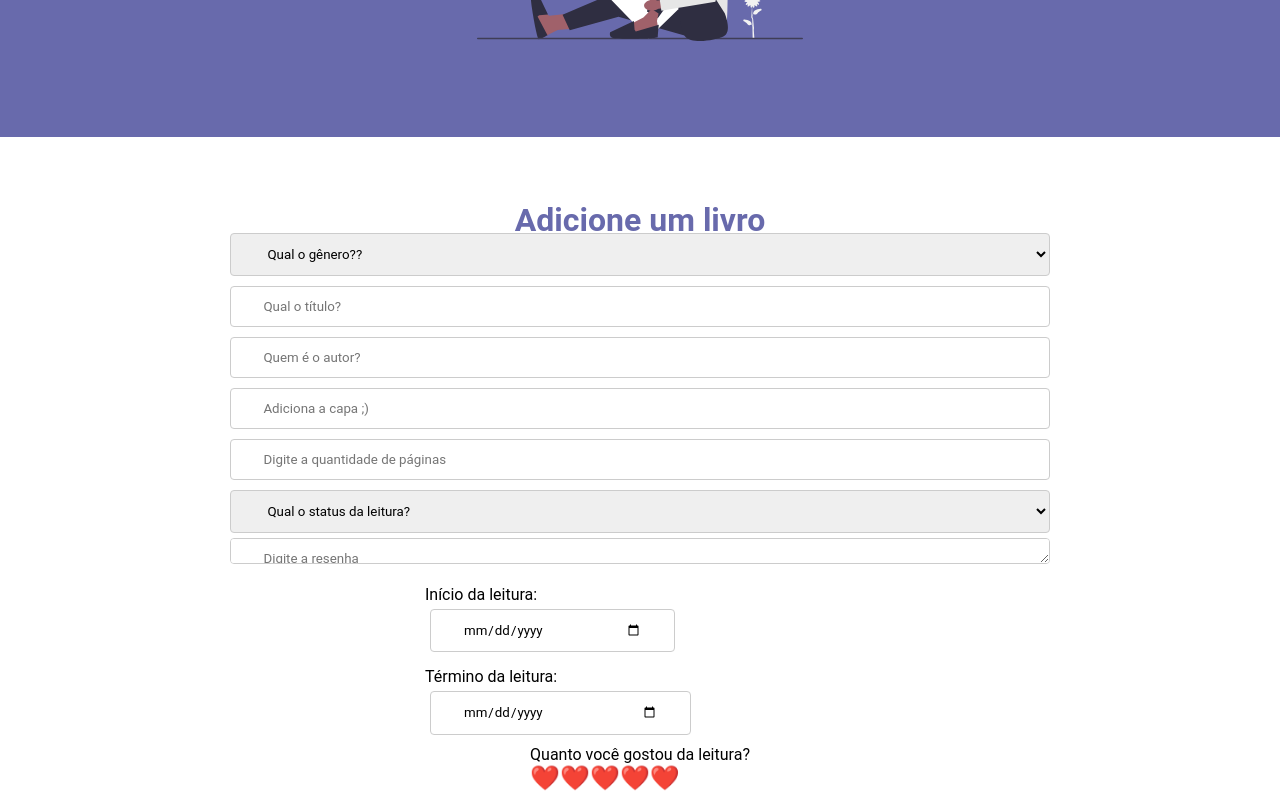
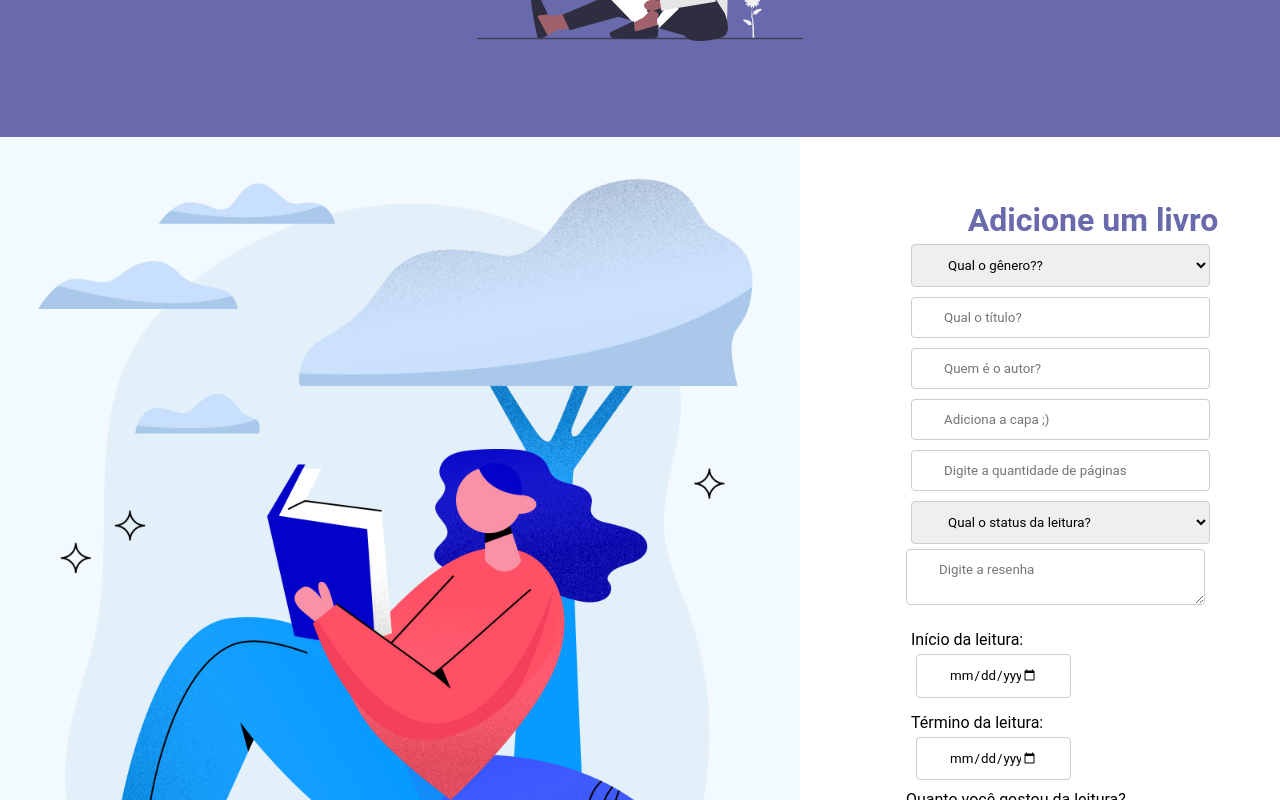
Before and after one commit to AmandaLimasiva/front-livros-react, a React (Vite) app: page / in a window 1280 px wide. Shown: the part 500-1300 px from the top of the page. Built offline with nearby package versions, Linux system fonts and the light colour scheme; no server answers.

Commit message:
adicionando img na div

```diff
--- a/src/components/Content.jsx
+++ b/src/components/Content.jsx
@@ -5,6 +5,7 @@ import { Footer } from './Footer.jsx';
 import { Modal } from './Modal.jsx';
 import Axios from 'axios';
 import styles from '../styles/content.module.css';
+import minhaImagem from '../assets/cap.jpg';
 
 
 //Barra de notificação controlo aqui
@@ -219,8 +220,17 @@ export function Content() {
         image={listaImg} // Se precisar alterar, faça aqui
       />
 
-      {/* Formulário de Cadastro */}
-      <div>
+
+    {/* Container Pai que coloca tudo lado a lado */}
+      <div className={styles.ladoALado}>
+
+        {/* Imagem */}
+        <div className={styles.containerLadoALado}>
+          <img src={minhaImagem} alt="Livro" />
+        </div>
+
+        {/* Formulário */}
+        <div className={styles.formulario_principal}>
           <h2 className={styles.projectsTitle}>Adicione um livro</h2>
           <form className={styles.form} onSubmit={handleCreateMessage}>
 
@@ -258,6 +268,7 @@ export function Content() {
               value={imagem}
               className={styles.formInput}
             />
+
             <input
               onChange={handleInputValueQuantPag}
               placeholder="Digite a quantidade de páginas"
@@ -323,13 +334,15 @@ export function Content() {
               ))}
             </div>
 
-
             <button className={styles.formButton} type="submit">Enviar</button>
 
           </form>
-
+        </div>
       </div>
 
+
+
+          {/*Aqui é onde exibi os livros depois de cadastrados*/}
       <div className={styles.projectsContainer}>
         <div className={styles.cardsRepoContainer}>
           {repositories.map((repo) => (
--- a/src/styles/content.module.css
+++ b/src/styles/content.module.css
@@ -125,14 +125,9 @@
 }
 
 .form {
-  margin: 0 auto;
-  border-radius: 4px;
-  width: 80%;
-  height: 600px;
-  display: flex;
-  justify-content: center;
-  align-items: center;
-  flex-direction: column;
+  width: auto; /* ou um valor menor, tipo 60% */
+  margin: 0;   /* remove centralização */
+  flex: 1;     /* faz ocupar o espaço restante */
 }
 
 .formInput {
@@ -200,3 +195,31 @@
 .deleteButton:hover {
   transform: scale(1.1);
 }
+
+
+/*Imagem*/
+
+/* Caixa da imagem */
+
+
+.ladoALado {
+  display: flex;              /* coloca os filhos lado a lado */
+  justify-content: center;    /* centraliza no meio */
+  align-items: flex-start;    /* alinha pelo topo */
+  gap: 2rem;                  /* espaço entre imagem e formulário */
+}
+
+.containerLadoALado {
+  flex: 1 3 500px;
+}
+
+.containerLadoALado img {
+  width: 100%;
+  max-width: 50em;
+  height: auto;
+}
+
+
+.formulario_principal {
+  flex: 1;
+}
```
Also changed, not shown: src/assets/cap.jpg (added), src/assets/livro.jpg (added). Lines whose indentation alone changed are shown as unchanged.
